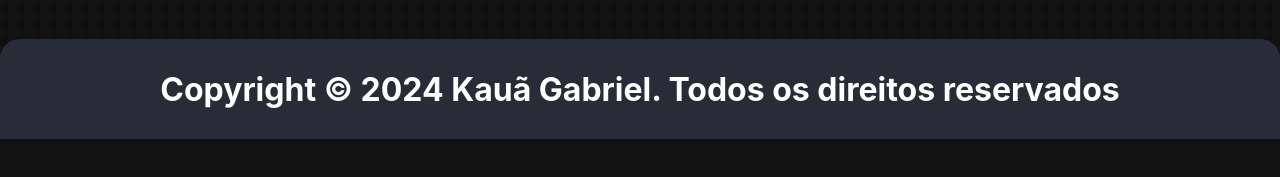
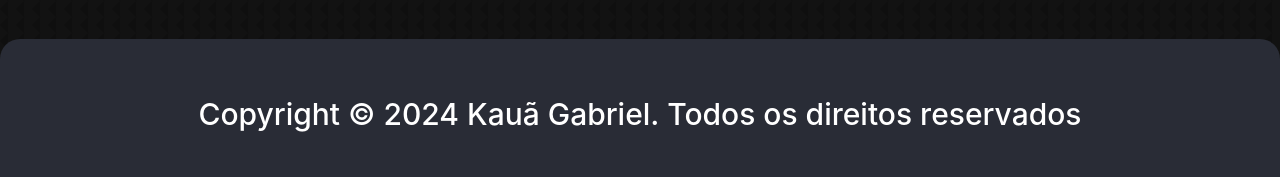
Before and after one commit to FiNiShYy/MyPortfolio, a React (Create React App) app: page / in a window 1280 px wide. Shown: the part 2575-2752 px from the top of the page. Before the commit the page ends 2714 px from the top, so only its background shows below. Built offline with nearby package versions, Linux system fonts and the light colour scheme; the HTML template or start-up script is replaced by a standard one.

Commit message:
favicon update and footer auto update year update

```diff
--- a/public/index.html
+++ b/public/index.html
@@ -24,7 +24,7 @@
       work correctly both with client-side routing and a non-root public URL.
       Learn how to configure a non-root public URL by running `npm run build`.
     -->
-    <title>React App</title>
+    <title>Kauã's portólio</title>
   </head>
   <body>
     <noscript>You need to enable JavaScript to run this app.</noscript>
--- a/src/components/Footer/Footer.css
+++ b/src/components/Footer/Footer.css
@@ -3,7 +3,7 @@
     position: absolute;
     margin-top: 100px;
     width: 100%;
-    height: 100px;
+    height: 150px;
     display: flex;
     align-items: center;
     justify-content: center;
@@ -12,4 +12,6 @@
 
 .footer h1 {
     color: white;
+    font-weight: 500;
+    font-size: 30px;
 }
```
Also changed, not shown: src/assets/logoKaua.png (added), 1 other file (tests, documents, lock files or other folders).
